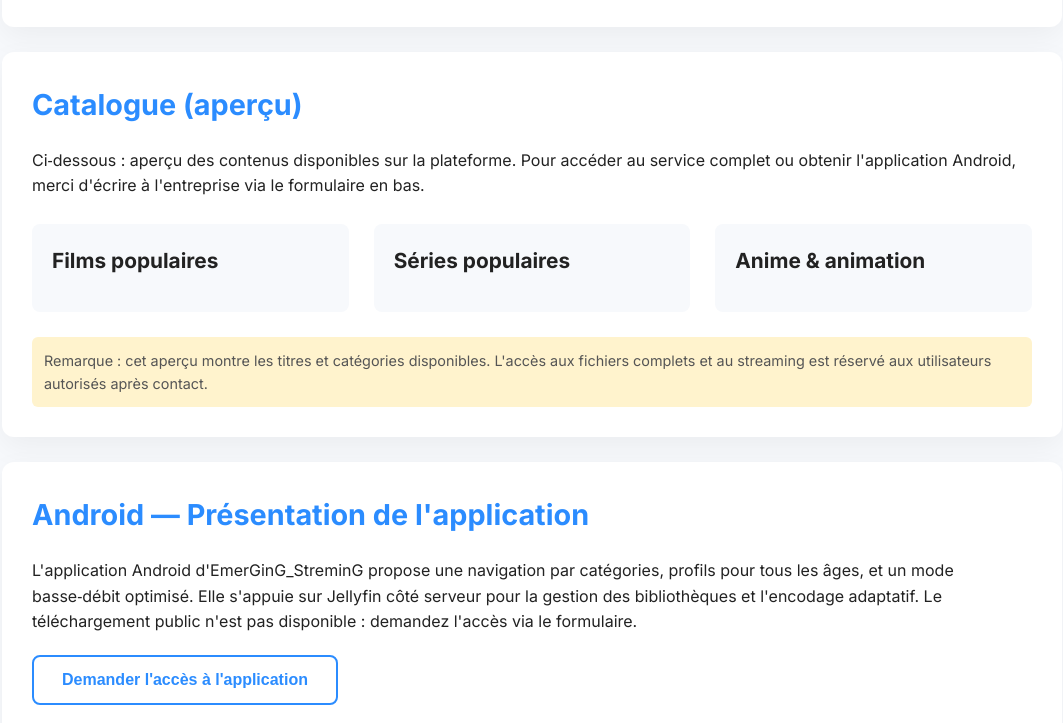
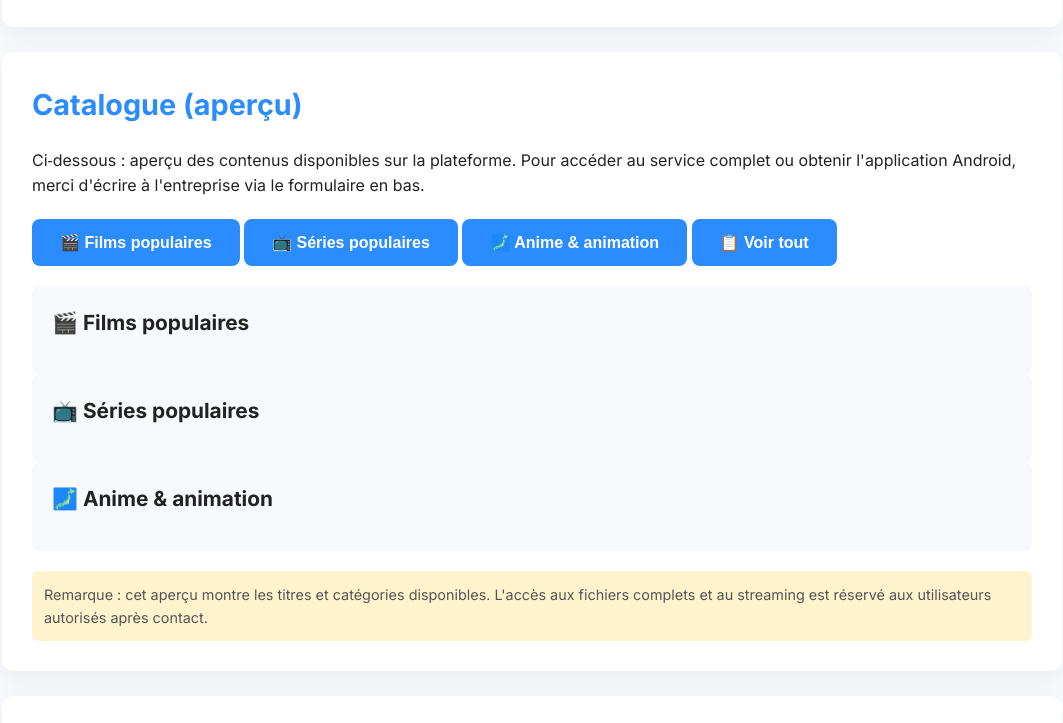
Before and after one commit to WassiAiman/EmerGinG_Stream, a plain HTML site: page index.html in a window 1280 px wide. Shown: the part 544-1267 px from the top of the page, without its empty margins (108-1171 px from the left). Drawn offline with Linux system fonts and the light colour scheme.

Commit message:
Refactor catalog section with filter buttons
Updated the catalog section to include filter buttons and reorganized the categories container.

```diff
--- a/index.html
+++ b/index.html
@@ -34,21 +34,33 @@
         </section>
 
         <!-- Section Catalogue (aperçu) -->
+      <!-- Section Catalogue (aperçu) -->
 <section id="catalog" class="card">
     <h2>Catalogue (aperçu)</h2>
     <p>Ci‑dessous : aperçu des contenus disponibles sur la plateforme. Pour accéder au service complet ou obtenir l'application Android, merci d'écrire à l'entreprise via le formulaire en bas.</p>
 
-            <div class="categories">
-                <div class="category">
-                    <h3>Films populaires</h3>
+    <!-- Boutons de filtres -->
+    <div class="catalog-buttons">
+        <button class="filter-btn active" data-category="films">🎬 Films populaires</button>
+        <button class="filter-btn" data-category="series">📺 Séries populaires</button>
+        <button class="filter-btn" data-category="anime">🗾 Anime & animation</button>
+        <button class="filter-btn" data-category="all">📋 Voir tout</button>
+    </div>
+
+    <!-- Conteneurs des catalogues -->
+    <div class="categories-container">
+        <div class="category" data-category="films">
+            <h3>🎬 Films populaires</h3>
             <ul id="films-list"></ul>
         </div>
-                <div class="category">
-                    <h3>Séries populaires</h3>
+
+        <div class="category" data-category="series">
+            <h3>📺 Séries populaires</h3>
             <ul id="series-list"></ul>
         </div>
-                <div class="category">
-                    <h3>Anime & animation</h3>
+
+        <div class="category" data-category="anime">
+            <h3>🗾 Anime & animation</h3>
             <ul id="anime-list"></ul>
         </div>
     </div>
```
Lines whose indentation alone changed are shown as unchanged.
